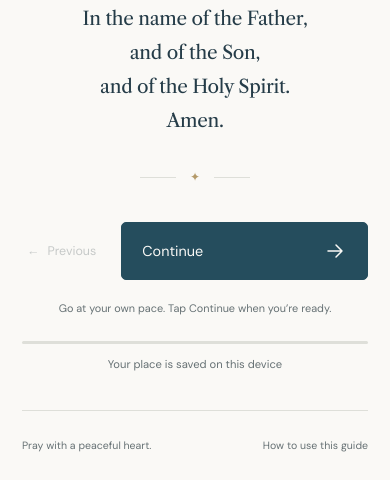
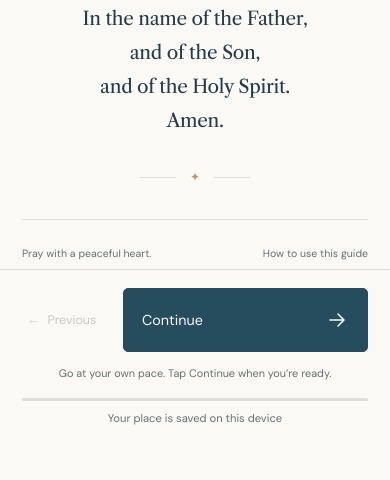
Before and after one commit to cmorterud/rosary, a website built with Vite: page index.html in a window 390 px wide. Shown: the part 407-887 px from the top of the page. After the commit the page ends 864 px from the top, so only its background shows below. Built offline with nearby package versions, Linux system fonts and the light colour scheme.

Commit message:
Keep prayer navigation fixed while stepping through prayers

```diff
--- a/src/main.ts
+++ b/src/main.ts
@@ -32,10 +32,12 @@ app.innerHTML = `
     <main id="prayer" tabindex="-1">
       <div class="prayer-meta"><span id="section-label" class="eyebrow"></span><span id="step-count"></span></div>
       <div class="prayer-surface"><div class="prayer-emblem">${cross}</div><div id="prayer-content"></div><div id="beads"></div></div>
+      <div class="prayer-controls">
       <div class="navigation"><button id="previous" class="previous" aria-label="Previous prayer"><span aria-hidden="true">←</span><span>Previous</span></button><button id="next" class="primary">Continue ${arrow}</button></div>
       <p class="keyboard-hint">Go at your own pace <span>·</span> <kbd>Space</kbd> or <kbd>→</kbd> to continue</p>
       <div class="progress-track" role="progressbar" aria-label="Rosary progress" aria-valuemin="0" aria-valuemax="100"><div id="progress-fill"></div></div>
       <p id="save-status" class="save-status"></p>
+      </div>
     </main>
     <footer><span>Pray with a peaceful heart.</span><button data-dialog="guide-dialog">How to use this guide</button></footer>
   </div>
@@ -167,3 +169,10 @@ el('print').addEventListener('click', () => {
   window.print();
 });
 applyPreferences(); render();
+
+// Reserve the actual dock height, including wrapped text and device safe areas,
+// so the end of a long prayer can always be scrolled clear of the controls.
+const controls = document.querySelector<HTMLElement>('.prayer-controls')!;
+new ResizeObserver(() => {
+  document.documentElement.style.setProperty('--controls-height', `${controls.getBoundingClientRect().height}px`);
+}).observe(controls);
--- a/src/style.css
+++ b/src/style.css
@@ -90,6 +90,15 @@ kbd { font: inherit; border: 1px solid var(--line); border-radius: 4px; padding:
 .progress-track { height: 3px; max-width: 530px; margin: auto; background: var(--line); border-radius: 2px; overflow: hidden; }
 #progress-fill { height: 100%; background: var(--gold); transition: width .25s ease; }
 .save-status { font-size: .7rem; color: var(--muted); text-align: center; margin: 13px 0 24px; }
+/* Prayer length must never move the navigation targets. */
+:root { --sidebar-width: 292px; --controls-height: 190px; }
+.workspace { padding-bottom: var(--controls-height); }
+.prayer-controls { position: fixed; z-index: 5; bottom: 0; left: var(--sidebar-width); right: 0; background: var(--paper); border-top: 1px solid var(--line); padding: 18px 28px max(12px, env(safe-area-inset-bottom)); }
+.prayer-controls .navigation { display: grid; grid-template-columns: 100px minmax(0, 340px); gap: 30px; margin: 0 auto; width: 100%; }
+.prayer-controls #next { width: 100%; max-width: none; height: 64px; padding: 10px 18px; gap: 12px; }
+.prayer-controls .previous { height: 64px; }
+.prayer-controls .keyboard-hint { margin: 12px 0 16px; }
+.prayer-controls .save-status { margin: 10px 0 0; }
 footer { border-top: 1px solid var(--line); min-height: 69px; margin-top: 15px; display: flex; align-items: center; justify-content: space-between; gap: 20px; font-size: .74rem; color: var(--muted); }
 footer button { font-size: inherit; padding: 14px 0; }
 footer button:hover { text-decoration: underline; }
@@ -122,8 +131,9 @@ summary { cursor: pointer; padding: 18px 0; font-size: .98rem; }
 .reference-prayer { font: 1.05rem/1.8 'Libre Caslon Text', Georgia, serif; white-space: pre-line; }
 @media (min-width: 1500px) { .workspace { padding-inline: 80px; } .prayer-surface { min-height: 580px; padding-top: 65px; } }
 @media (max-height: 850px) and (min-width: 861px) { .sidebar { padding-top: 30px; } .sidebar-intro { margin-top: 38px; } .sidebar-bottom p, .sidebar-cross { display: none; } .prayer-surface { min-height: 425px; padding-top: 25px; } .topbar { min-height: 80px; } }
-@media (max-width: 1100px) { .sidebar { width: 260px; padding-inline: 20px; } .workspace { margin-left: 260px; padding-inline: 32px; } .prayer-text { font-size: calc(var(--prayer-size) * .94); } }
+@media (max-width: 1100px) { :root { --sidebar-width: 260px; } .sidebar { width: 260px; padding-inline: 20px; } .workspace { margin-left: 260px; padding-inline: 32px; } .prayer-text { font-size: calc(var(--prayer-size) * .94); } }
 @media (max-width: 860px) {
+  :root { --sidebar-width: 0px; }
   .sidebar { position: static; width: auto; padding: 22px 24px; flex-direction: row; align-items: center; justify-content: space-between; gap: 18px; overflow: visible; }
   .brand { font-size: 1.14rem; gap: 11px; }
   .brand small { font-size: .52rem; margin-top: 6px; }
@@ -135,7 +145,7 @@ summary { cursor: pointer; padding: 18px 0; font-size: .98rem; }
   .sidebar-intro h2 { font: 500 .84rem/1.4 'DM Sans', sans-serif; margin: 0; }
   .sidebar-intro h2 br::after { content: ' '; }
   .change-button { justify-content: end; font-size: .72rem; gap: 10px; padding: 7px 0 0; }
-  .workspace { margin-left: 0; padding: 0 28px; }
+  .workspace { margin-left: 0; padding-inline: 28px; }
   .topbar { min-height: 72px; }
   .prayer-surface { min-height: 470px; }
   .prayer-meta { margin-bottom: 8px; }
@@ -157,6 +167,8 @@ summary { cursor: pointer; padding: 18px 0; font-size: .98rem; }
   .prayer-context { font-size: .75rem; }
   .prayer-meta .eyebrow { font-size: .58rem; letter-spacing: .1em; }
   .navigation { gap: 20px; margin-top: 18px; }
+  .prayer-controls { padding-inline: 22px; }
+  .prayer-controls .navigation { grid-template-columns: 85px minmax(0, 1fr); gap: 16px; }
   .primary { padding: 16px 20px; }
   .previous { gap: 8px; font-size: .78rem; }
   .keyboard-hint { font-size: 0; margin: 19px 0 24px; }
```
Also changed, not shown: tests/prayer.spec.ts (+25 -0 lines).
